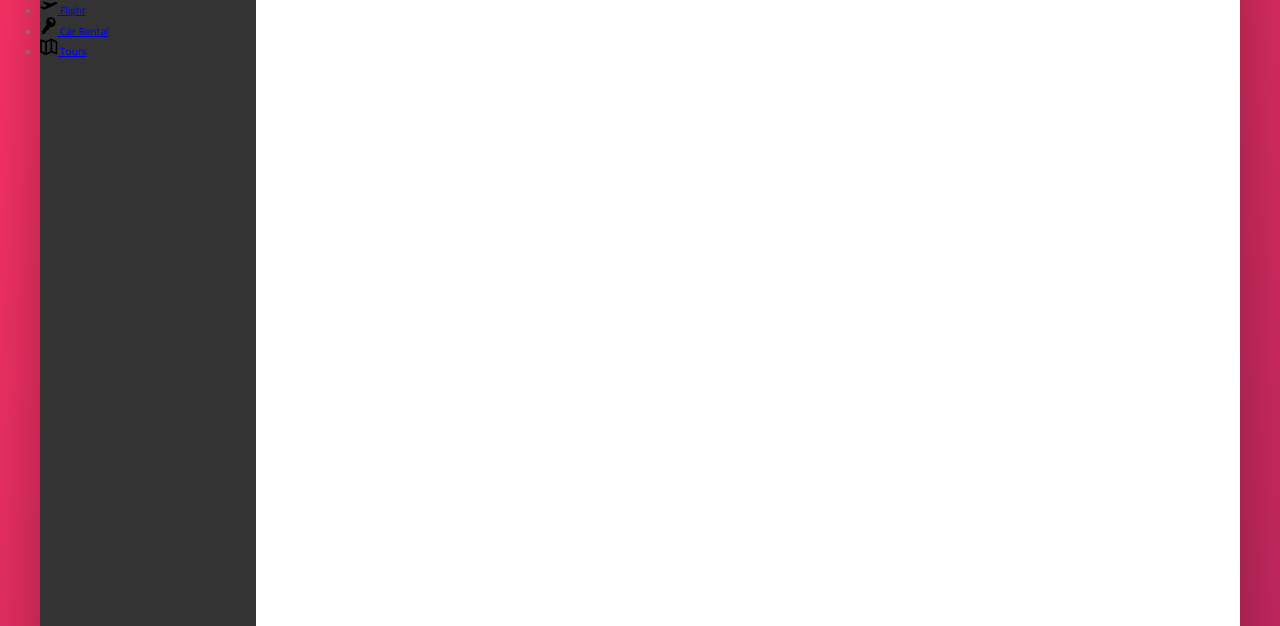
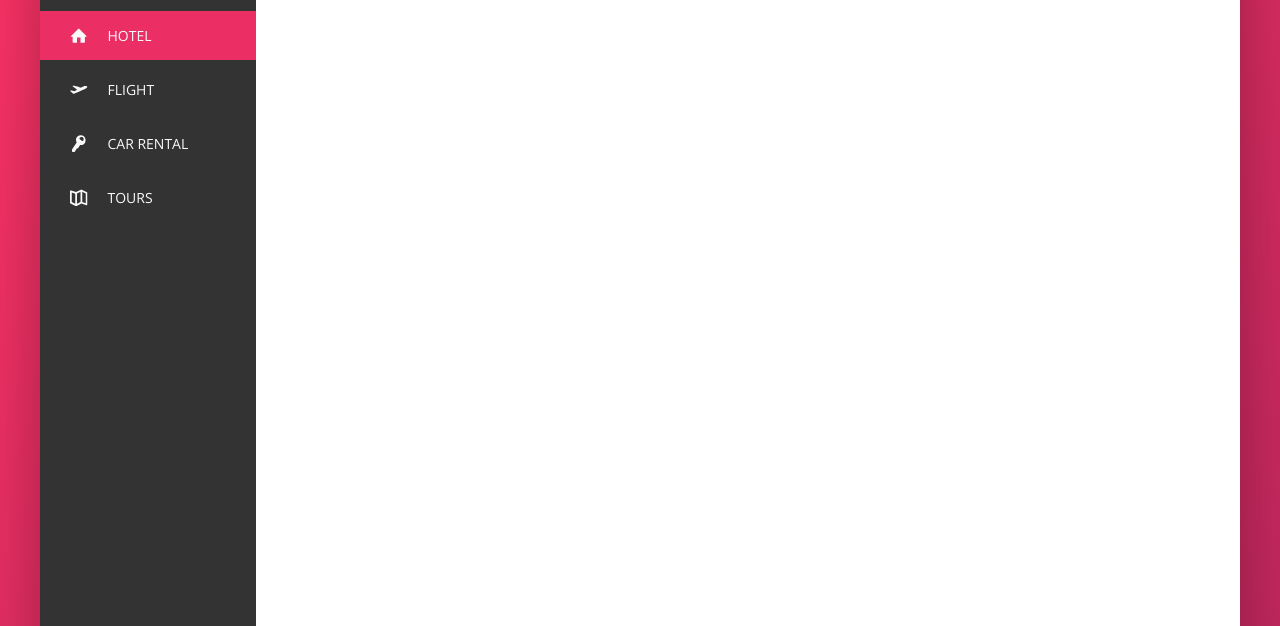
Before and after one commit to AnshumanMahato/Trillo-cssTutorialProject2, a website: page index.html in a window 1280 px wide. Shown: the part 174-800 px from the top of the page. Drawn offline with nearby package versions, Linux system fonts and the light colour scheme.

Commit message:
sidebar finals

```diff
--- a/index.html
+++ b/index.html
@@ -49,7 +49,7 @@
             <div class="content">
                 <nav class="side-bar">
                     <ul class="side-nav">
-                        <li class="side-nav__item">
+                        <li class="side-nav__item side-nav__item--active">
                             <a href="#" class="side-nav__link">
                                 <svg class="side-nav__icon">
                                     <use xlink:href="./img/sprites.svg#icon-home"></use>
--- a/scss/_components.scss
+++ b/scss/_components.scss
@@ -133,17 +133,62 @@
 
 .side-nav {
 
+    font-size: 1.4rem;
+    list-style: none;
+    margin-top: 3.5rem;
+
     &__item {
+        position: relative;
 
+        &:not(:last-child) {
+            margin-bottom: 0.5rem;
+        }
     }
 
-    &__link {
+    &__item::before {
+        content: "";
+        position: absolute;
+        top: 0;
+        left: 0;
+        height:100%;
+        width: 3px;
+        background-color: var(--color-primary);
+        transition: transform 0.2s,
+                    width 0.4s cubic-bezier(1,0,0,1) 0.2s,
+                    background-color 0.1s ;
+        transform: scaleY(0);
+    }
 
+    &__item:hover::before,
+    &__item--active::before {
+        transform: scaleY(1);
+        width: 100%;
+    }
+
+    &__item:active::before {
+        background-color: var(--color-primary-light);
+    }
+
+    &__link:link,
+    &__link:visited {
+        color: var(--color-grey-light-1);
+        text-decoration: none;
+        display: block;
+        text-transform: uppercase;
+        padding: 1.5rem 3rem;
+
+        position: relative;
+        z-index: 5;
+
+        display: flex;
+        align-items: center;
     }
 
     &__icon {
         width:1.75rem;
         height: 1.75rem;
+        margin-right: 2rem;
+        fill: currentColor;
     }
 }
 
```
Also changed, not shown: css/style.css, 1 other file.
